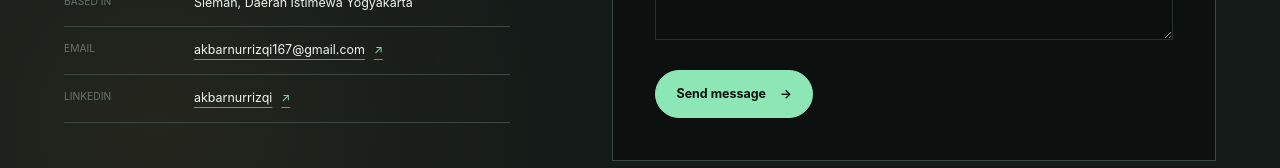
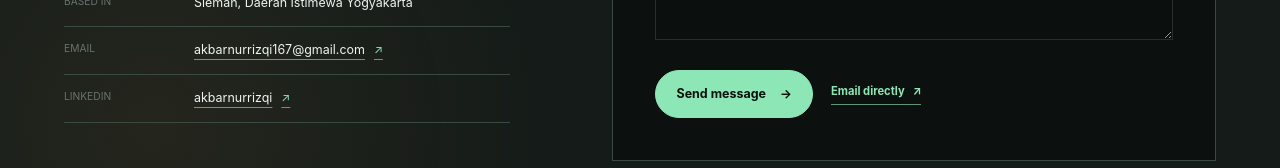
Before and after one commit to akbarnurrizqi167/portfolio-akbarnurrizqi, a Next.js app in the folder site/: page / in a window 1280 px wide. Shown: the part 9299-9467 px from the top of the page. Built offline with nearby package versions, Linux system fonts and the light colour scheme; no server answers.

Commit message:
Add experience evidence links and contact fallback

```diff
--- a/site/app/globals.css
+++ b/site/app/globals.css
@@ -915,6 +915,25 @@ img {
 .timeline-content li + li { margin-top: 6px; }
 .timeline-content li::before { color: var(--mint); content: "·"; left: 0; position: absolute; }
 
+.evidence-link {
+  align-items: center;
+  border-bottom: 1px solid rgba(140, 230, 182, 0.6);
+  color: var(--mint);
+  display: inline-flex;
+  font-size: 0.72rem;
+  font-weight: 700;
+  gap: 9px;
+  margin-top: 22px;
+  padding-bottom: 4px;
+  transition: border-color 180ms ease, color 180ms ease;
+}
+
+.evidence-link:hover,
+.evidence-link:focus-visible {
+  border-color: var(--ink);
+  color: var(--ink);
+}
+
 .timeline-toggle {
   align-items: center;
   background: transparent;
@@ -1305,8 +1324,26 @@ a.publication-item:hover {
 .form-footer {
   align-items: center;
   display: flex;
+  flex-wrap: wrap;
   gap: 18px;
   margin-top: 24px;
+}
+
+.email-fallback {
+  align-items: center;
+  border-bottom: 1px solid rgba(140, 230, 182, 0.62);
+  color: var(--mint);
+  display: inline-flex;
+  font-size: 0.7rem;
+  font-weight: 700;
+  gap: 8px;
+  padding-bottom: 4px;
+}
+
+.email-fallback:hover,
+.email-fallback:focus-visible {
+  border-color: var(--ink);
+  color: var(--ink);
 }
 
 .form-footer p {
--- a/site/app/page.tsx
+++ b/site/app/page.tsx
@@ -425,7 +425,14 @@ export default function Home() {
             <div className="timeline">
               {data.experience
                 .slice(0, showAllExperience ? data.experience.length : 6)
-                .map((item, index) => (
+                .map((item, index) => {
+                  const evidenceUrl = safeUrl(
+                    item.evidence_url || item.certificate_url || item.supporting_url,
+                  );
+                  const evidenceLabel =
+                    item.evidence_label || item.link_label || "View supporting evidence";
+
+                  return (
                     <article className="timeline-item" key={item.id}>
                       <div className="timeline-count">{String(index + 1).padStart(2, "0")}</div>
                       <div className="timeline-when">
@@ -443,9 +450,15 @@ export default function Home() {
                             <li key={achievement}>{achievement}</li>
                           ))}
                         </ul>
+                        {evidenceUrl && (
+                          <a className="evidence-link" href={evidenceUrl} target="_blank" rel="noreferrer">
+                            {evidenceLabel} <Arrow />
+                          </a>
+                        )}
                       </div>
                     </article>
-                ))}
+                  );
+                })}
             </div>
             {data.experience.length > 6 && (
               <button
@@ -638,6 +651,9 @@ export default function Home() {
                 <button className="button button-primary" type="submit">
                   Send message <Arrow direction="east" />
                 </button>
+                <a className="email-fallback" href={`mailto:${profile.email}`}>
+                  Email directly <Arrow />
+                </a>
                 <p aria-live="polite">{formStatus}</p>
               </div>
             </form>
```
Also changed, not shown: 1 other file (tests, documents, lock files or other folders). Lines whose indentation alone changed are shown as unchanged.
